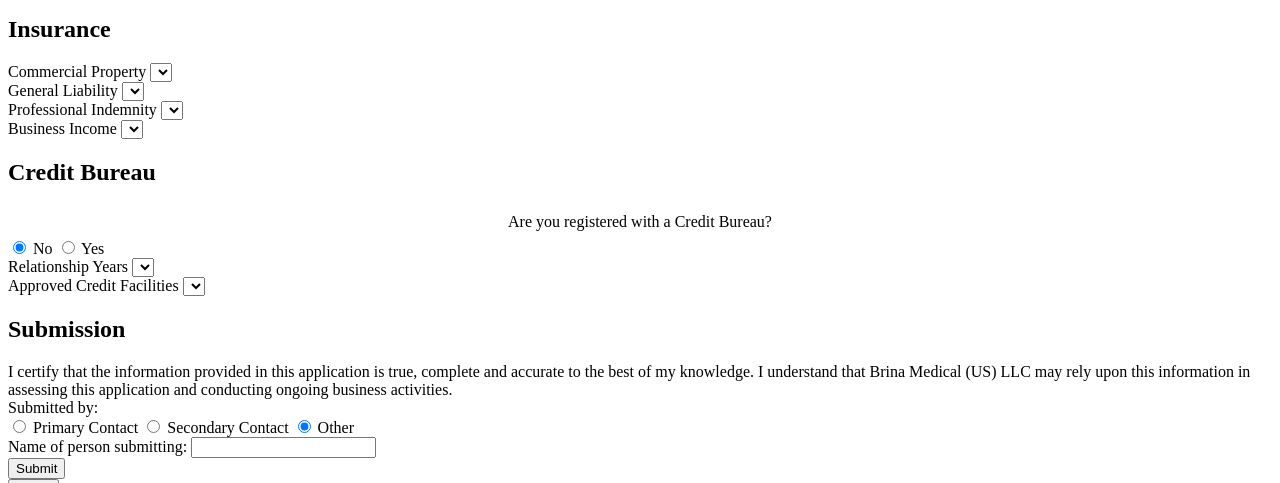
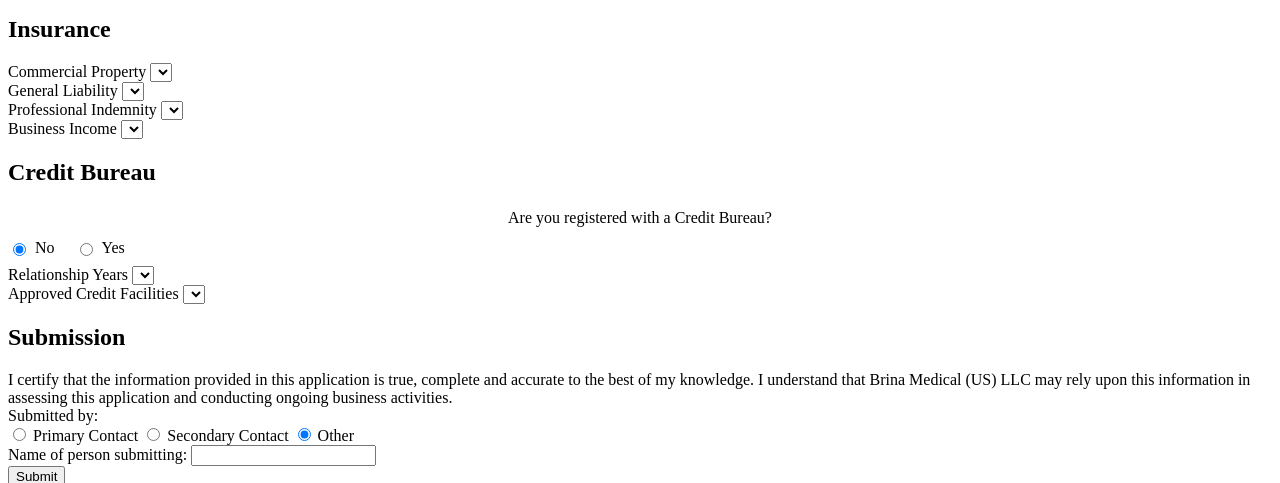
Before and after one commit to bpearson1970/brinabiopayg-api, a FastAPI app: template templates/includes/sections.html in a window 1280 px wide; the page is wider, and only the part inside the window is pictured. Shown: the part 897-1380 px from the top of that part. Run offline with FastAPI, Linux system fonts and the light colour scheme; the template is opened without the code that fills it, so the values that code supplies are empty; parts of the project's set-up code (start-up, migrations or seed data) failed here and were passed over.

Commit message:
Update credit_bureau_info.html

```diff
--- a/templates/includes/credit_bureau_info.html
+++ b/templates/includes/credit_bureau_info.html
@@ -3,15 +3,17 @@
 <div class="three_column-row">
 
     <div class="three_column-group">
-        <label style="display: block; text-align: center; line-height: 2;">
+        <div>
+            <label style="display: block; text-align: center; line-height: 1.5;">
                 Are you registered with a Credit Bureau?
             </label>
-      <div class="cb-radio-group">
-          <label class="cb-radio-label">
+        </div>
+        <div style="display: flex; align-items: center; gap: 20px; height: 36px;">
+              <label style="display: inline-flex; align-items: center; gap: 6px;">
                   <input type="radio" name="is_cb_registered" value="no" checked="checked" onchange="toggleBureauFields(this.value)"/>
                   No
               </label>
-          <label class="cb-radio-label">
+              <label style="display: inline-flex; align-items: center; gap: 6px;">
                   <input type="radio" name="is_cb_registered" value="yes" onchange="toggleBureauFields(this.value)"/>
                   Yes
               </label>
```
Lines whose indentation alone changed are shown as unchanged.
